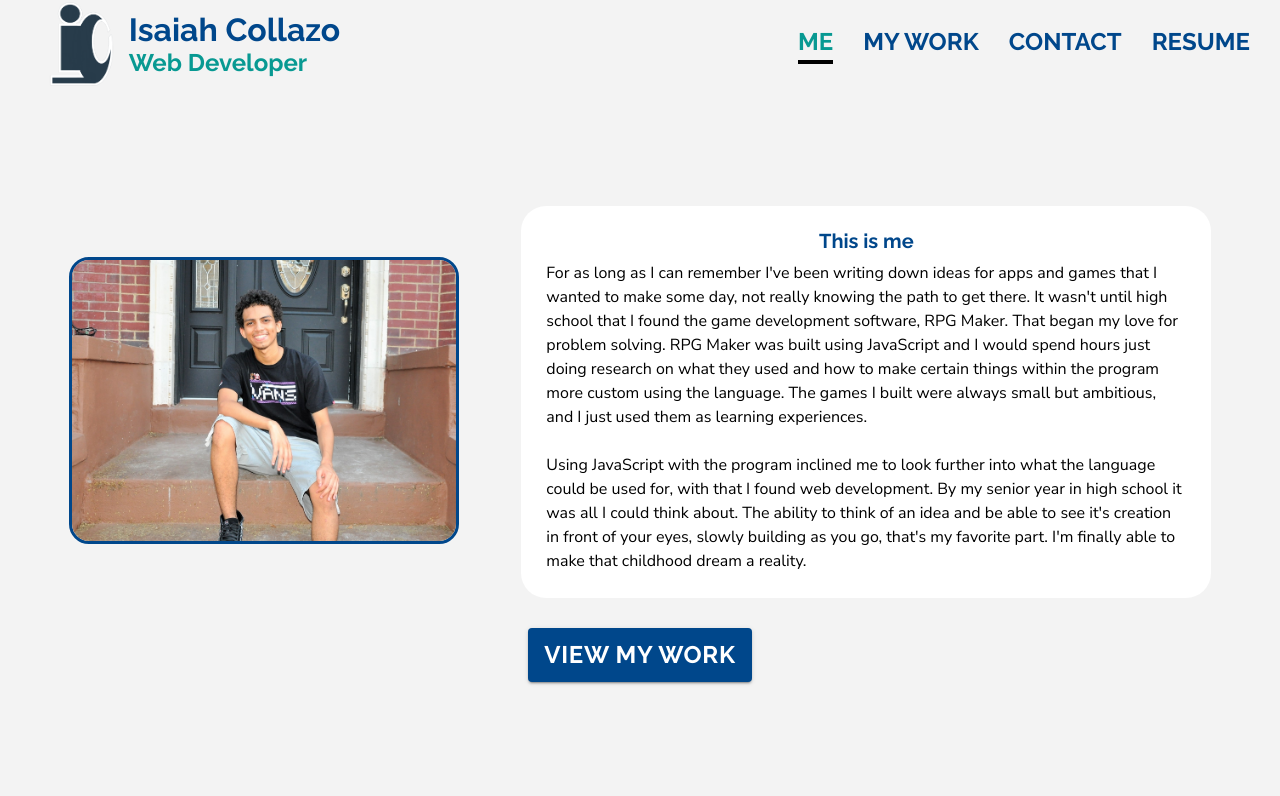
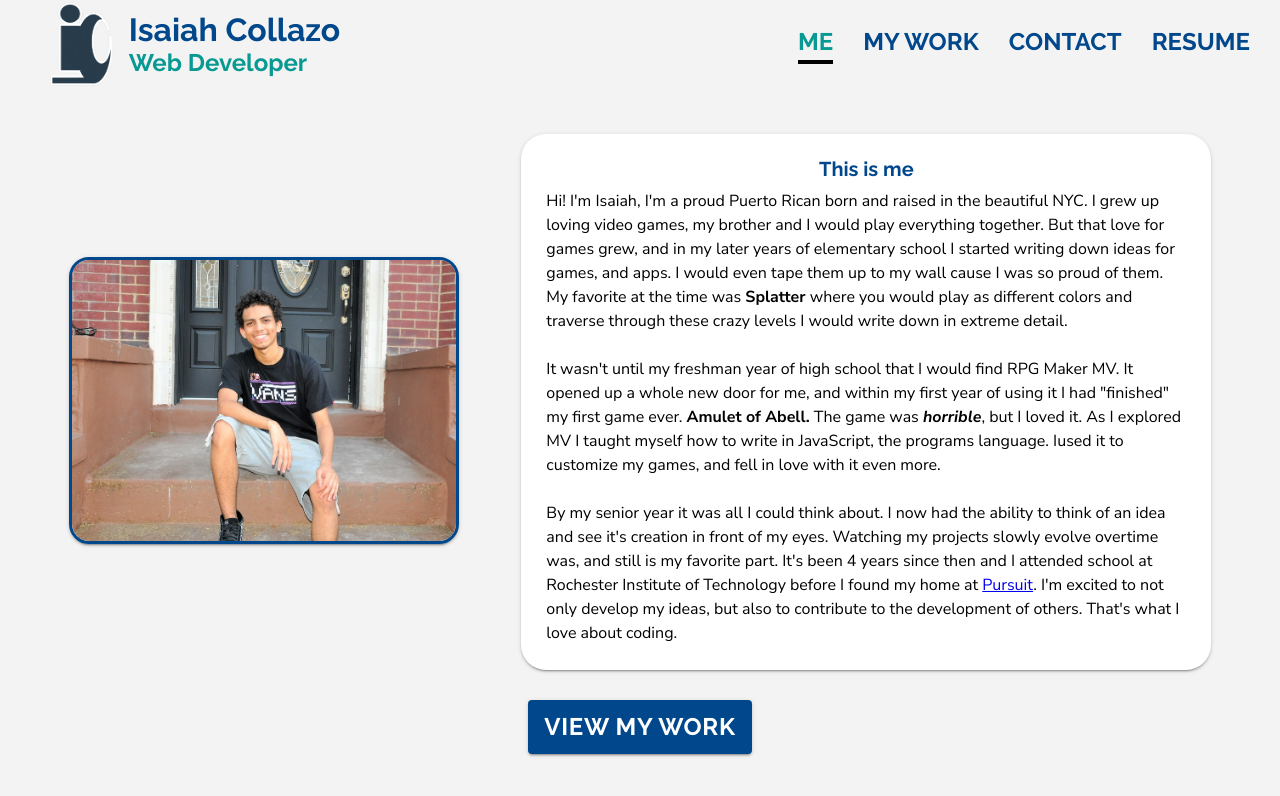
Before and after one commit to IsaiahCollazo99/portfolio-site, a React (Create React App) app in the folder isaiah-collazo/: page /about in a window 1280 px wide. Shown: the top 796 px of the page. Built offline with nearby package versions, Linux system fonts and the light colour scheme.

Commit message:
change about me

```diff
--- a/isaiah-collazo/src/components/home/Home.js
+++ b/isaiah-collazo/src/components/home/Home.js
@@ -18,7 +18,7 @@ const Home = () => {
     return (
         <div className="homePageContainer">
             <div className="aboutMe">
-                <a href="https://www.instagram.com/theycallme_zay_/" target="_blank" rel="noopener noreferrer">
+                <a href="https://www.instagram.com/theycallme_zay_/" target="_blank" rel="noopener noreferrer" className="imgContainer">
                     <img src={isaiah} alt="isaiah" className="aboutMeImg" />
                 </a>
 
@@ -27,15 +27,21 @@ const Home = () => {
                         This is me
                     </h1>
                     <div className="aboutMePgraph">
-                        For as long as I can remember I've been writing down ideas for apps and games that I wanted to make some day, not really knowing the path to get there.
-                        It wasn't until high school that I found the game development software, RPG Maker. That began my love for problem solving. RPG Maker was built using JavaScript and
-                        I would spend hours just doing research on what they used and how to make certain things within the program more custom using the language. The games I built were
-                        always small but ambitious, and I just used them as learning experiences.
+                        Hi! I'm Isaiah, I'm a proud Puerto Rican born and raised in the beautiful NYC. I grew up loving video games, my brother and I would play everything together.
+                        But that love for games grew, and in my later years of elementary school I started writing down ideas for games, and apps. I would even tape them up
+                        to my wall cause I was so proud of them. My favorite at the time was <span className="bold">Splatter</span> where you would play as different colors and
+                        traverse through these crazy levels I would write down in extreme detail.
                             <br />
                             <br />
-                        Using JavaScript with the program inclined me to look further into what the language could be used for, with that I found web development. By my senior year in high
-                        school it was all I could think about. The ability to think of an idea and be able to see it's creation in front of your eyes, slowly building as you go, that's my
-                        favorite part. I'm finally able to make that childhood dream a reality.
+                        It wasn't until my freshman year of high school that I would find RPG Maker MV. It opened up a whole new door for me, and within my first year of using it I had
+                        "finished" my first game ever. <span className="bold">Amulet of Abell.</span> The game was <span className="em">horrible</span>, but I loved it. As I explored
+                        MV I taught myself how to write in JavaScript, the programs language. Iused it to customize my games, and fell in love with it even more.
+                            <br />
+                            <br />
+                        By my senior year it was all I could think about. I now had the ability to think of an idea and see it's creation in front of my eyes. Watching my projects
+                        slowly evolve overtime was, and still is my favorite part. It's been 4 years since then and I attended school at Rochester Institute of Technology before I
+                        found my home at <a href="https://pursuit.org" target="_blank" rel="noopener noreferrer">Pursuit</a>. I'm excited to not only develop my ideas, but also
+                        to contribute to the development of others. That's what I love about coding.
                     </div>
 
                 </div>
--- a/isaiah-collazo/src/css/home/home.css
+++ b/isaiah-collazo/src/css/home/home.css
@@ -17,7 +17,7 @@
     align-items: center;
 }
 
-.aboutMe a {
+.imgContainer {
     width: 30%;
 }
 
@@ -26,6 +26,7 @@
     border: 3px solid #00478B;
     border-radius: 20px;
     transition: 0.3s ease-in-out;
+    box-shadow: 0 3px 1px -2px rgba(0,0,0,.2), 0 2px 2px 0 rgba(0,0,0,.14), 0 1px 5px 0 rgba(0,0,0,.12);
 }
 
 .aboutMeImg:hover {
@@ -39,6 +40,7 @@
     padding: 25px;
     overflow: scroll;
     border-radius: 25px;
+    box-shadow: 0 3px 1px -2px rgba(0,0,0,.2), 0 2px 2px 0 rgba(0,0,0,.14), 0 1px 5px 0 rgba(0,0,0,.12);
 }
 
 .aboutMeText:hover .aboutMeTitle {
@@ -62,6 +64,15 @@
 .aboutMePgraph {
     line-height: 150%;
     font-size: 1em;
+}
+
+.em {
+    font-style: italic;
+    font-weight: bold;
+}
+
+.bold {
+    font-weight: 700;
 }
 
 .homePageContainer .callToAction {
@@ -91,7 +102,7 @@
         flex-direction: column;
     }
 
-    .aboutMe a {
+    .imgContainer {
         width: 50%;
         margin-bottom: 10px;
     }
@@ -147,7 +158,7 @@
         font-size: 16px;
     }
 
-    .aboutMe a {
+    .imgContainer{
         display: flex;
         justify-content: center;
     }
```
Also changed, not shown: 1 other file (tests, documents, lock files or other folders).
